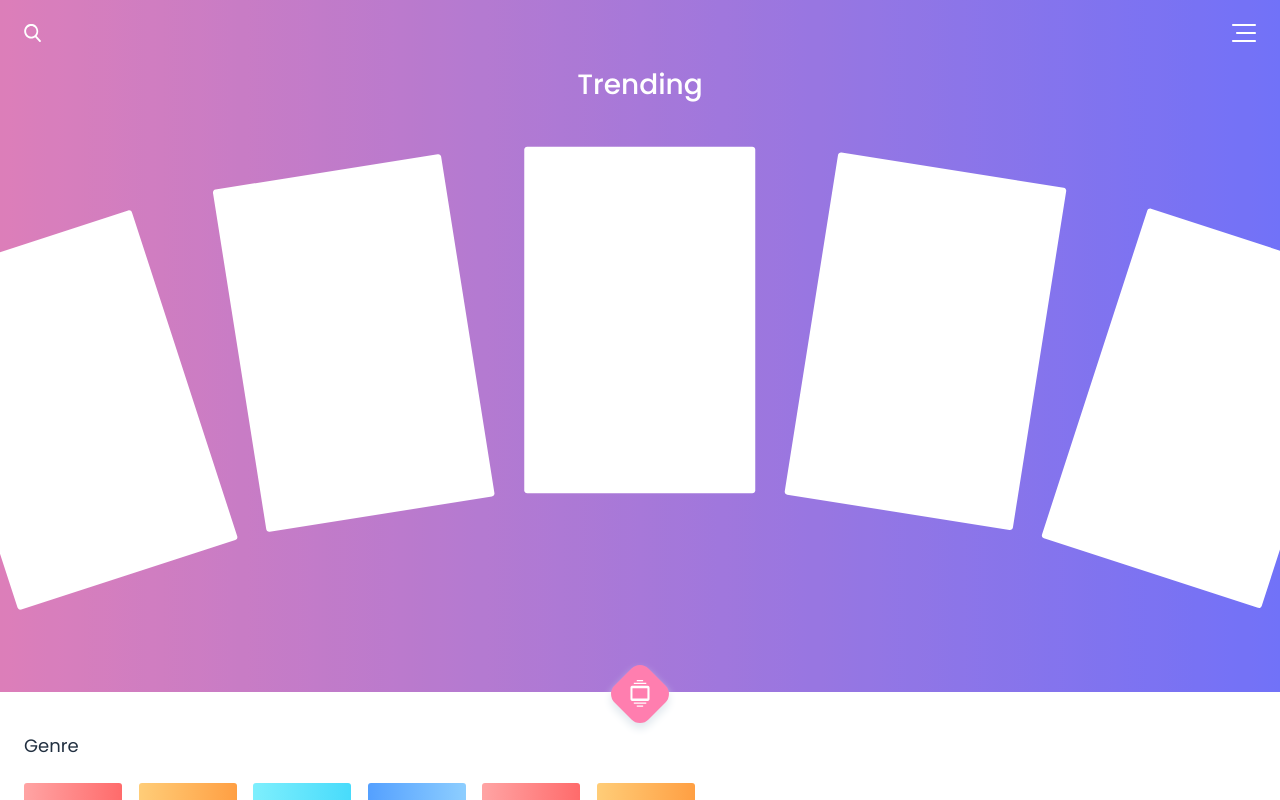
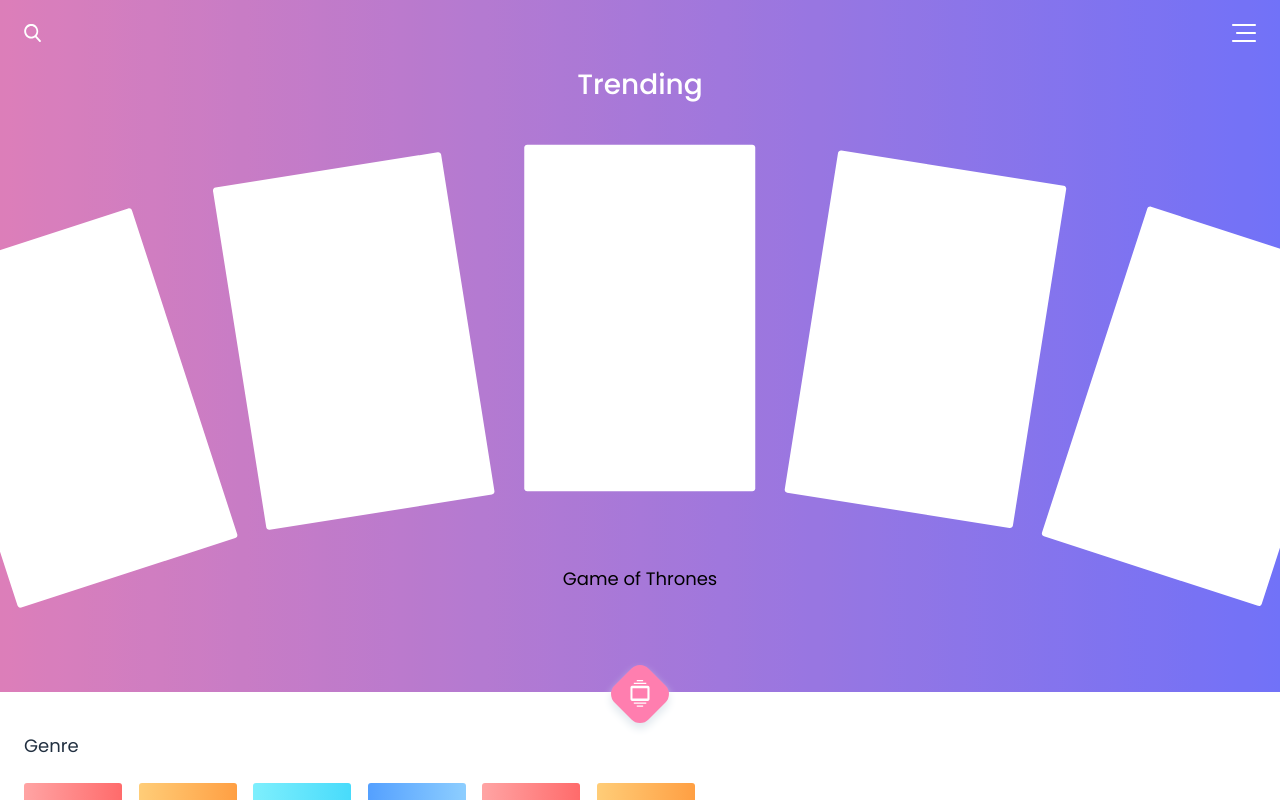
Before and after one commit to wayfinderinc/flooky, a website: page index.html in a window 1280 px wide. Drawn offline with Linux system fonts and the light colour scheme.

Commit message:
added series title to main screen

```diff
--- a/index.html
+++ b/index.html
@@ -276,6 +276,10 @@
         </svg>
       </div>
 
+      <div class="seriesInfo">
+        <h3 class="seriesTT">Game of Thrones</h3>
+      </div>
+
       <div id="quickLook">
         <div class="category-list p-t5 p-l3">
               <div class="category-type">
--- a/js/index.js
+++ b/js/index.js
@@ -62,7 +62,7 @@
 TweenLite.set(armIcon, { left:'50%', xPercent:-50, top:'50%', yPercent:-50 });
 
 var rotationSnap = 9;
-Draggable.create("#randomWheel", {
+Draggable.create(".randomWheel", {
     type:"rotation",
     throwProps:true,
     snap:function(endValue) {
@@ -76,19 +76,19 @@
     bounds:{minY:-0, maxY:24},
     lockAxis:true,
     onClick:function() {
-      TweenLite.to(randomWheel, 1.2, { rotation:'-=288', ease:Expo.easeOut });
+      TweenLite.to('.randomWheel', 1.2, { rotation:'-=288', ease:Expo.easeOut });
     },
     onDrag:function(){
       reverseWheel++;
       if ( reverseWheel == 1 ){
-        TweenLite.to(randomWheel, .2, { rotation:'+=9', ease:Power0.easeNone });
+        TweenLite.to(".randomWheel", .2, { rotation:'+=9', ease:Power0.easeNone });
       }
     },
     onDragEnd:function() {
       reverseWheel = 0;
       var endingY = this.endY;
       if (endingY > 4){
-        TweenLite.to(randomWheel, 1.2, { rotation:'-=288', ease:Expo.easeOut });
+        TweenLite.to(".randomWheel", 1.2, { rotation:'-=288', ease:Expo.easeOut });
       }
       TweenLite.to(wheelArm, .2, { y:0, ease:Expo.easeOut });
     }
--- a/scss/style.scss
+++ b/scss/style.scss
@@ -13,13 +13,17 @@
 
 #flookyApp { position: absolute; width: 100vw; height: 100vh; overflow: hidden; }
 
-#randomScreen { position: absolute; width: 100%; height: 692px;
+#randomScreen { display: flex; flex-direction: column; justify-content: space-between; position: absolute; width: 100%; height: 692px;
   #gradientBg { position: absolute; width: 100%; height: 100%;
     #background1 { position: absolute; width: 100%; height: 100%; background: #5483E6; background-blend-mode: multiply; }
     #background2 { position: absolute; width: 100%; height: 100%; background-image: linear-gradient(270deg, #796EFD 0%, #FF7EAF 100%); background-blend-mode: lighten; opacity: .8; }
   }
   #seriesCategory { position: relative; color:#fff; padding-top: 64px; padding-bottom: 40px; text-align: center; }
-  .randomWheel { position: absolute; width: 4000px; height:4000px; left: 50%; margin-left: -2000px; }
+  .randomWheel { position: absolute; width: 4000px; height:4000px; left: 50%; margin-left: -2000px; top: 144px; }
+  .seriesInfo { position: relative; padding: 0 0 100px 0;
+    .seriesTT { position: relative; text-align: center; color: #000; }
+
+  }
 
   #quickLook { position: absolute; background: #fff; width: 100%; top: 692px;
     ul { width: 2000px; height: 72px; margin:0; padding: 0px; }
```
Also changed, not shown: css/style.css, scss/style.min.css (added).
